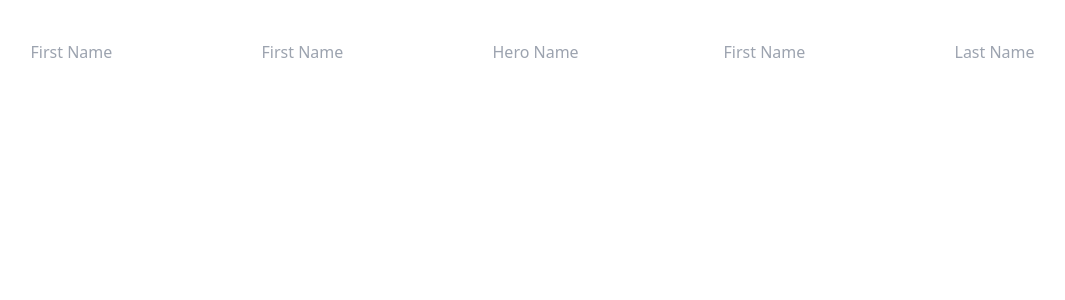
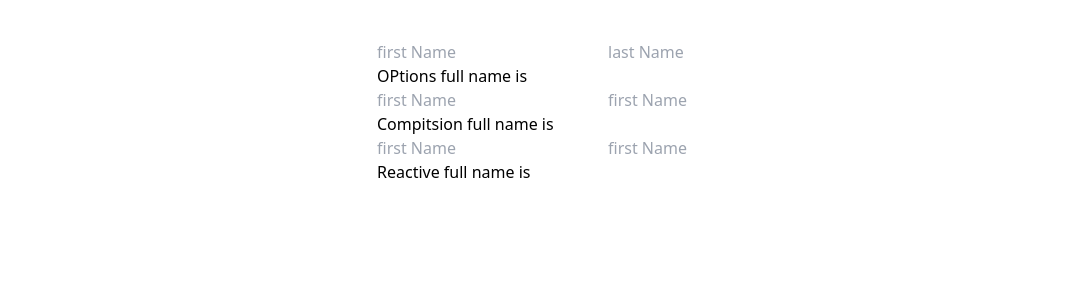
Before and after one commit to l1keafox/helloVue, a Vue app: page / in a window 1280 px wide. Shown: the top 300 px of the page, without its empty margins (32-1097 px from the left). Built offline with nearby package versions, Linux system fonts and the light colour scheme.

Commit message:
Computed In Composition

```diff
--- a/src/App.vue
+++ b/src/App.vue
@@ -1,16 +1,16 @@
 <template>
   <div class="flex flex-col justify-center items-center pt-10">
-    <VModel />
+    <CompVue />
   </div>
 </template>
 
 <script>
-import VModel from "./components/VModel.vue";
+import CompVue from "./components/Comp";
 export default {
   name: "App",
 
   components: {
-    VModel,
+    CompVue,
   },
   setup(){
     // Composition API
--- /dev/null
+++ b/src/components/Comp.vue
@@ -0,0 +1,58 @@
+<template>
+    <div>
+        <input type="text" placeholder="first Name" v-model="fName"/>
+        <input type="text" placeholder="last Name" v-model="lName"/>
+        <h2>OPtions full name is {{fullName}}</h2>
+
+        <input type="text" placeholder="first Name" v-model="refFirstName"/>
+        <input type="text" placeholder="first Name" v-model="refLastName"/>
+        <h2>Compitsion full name is {{refFullName}}</h2>
+        <input type="text" placeholder="first Name" v-model="reactiveFirstName"/>
+        <input type="text" placeholder="first Name" v-model="reactiveLastName"/>
+        <h2>Reactive full name is {{reactiveFullName}}</h2>
+
+    </div>
+</template>
+
+<script>
+import {ref,computed, reactive, toRefs} from 'vue'
+    export default {
+        name:"CompVue",
+        data(){
+            return {
+                fName:'',
+                lName:''
+            }
+        },
+        setup(){
+            const refFirstName = ref('')
+            const refLastName = ref('')
+            const state = reactive({
+                reactiveFirstName:'',
+                reactiveLastName:''
+            });
+            const refFullName = computed(function(){
+                return `${refFirstName.value} ${refLastName.value}`;
+            })
+            const reactiveFullName = computed(function(){
+                return `${state.reactiveFirstName} ${state.reactiveLastName}`;
+            })
+            return{
+                refFirstName,
+                refLastName,
+                refFullName,
+                ...toRefs(state),
+                reactiveFullName
+            }
+        },
+        computed: {
+            fullName(){
+                return `${this.fName} ${this.lName}`
+            }
+        }
+    }
+</script>
+
+<style scoped>
+
+</style>
```
